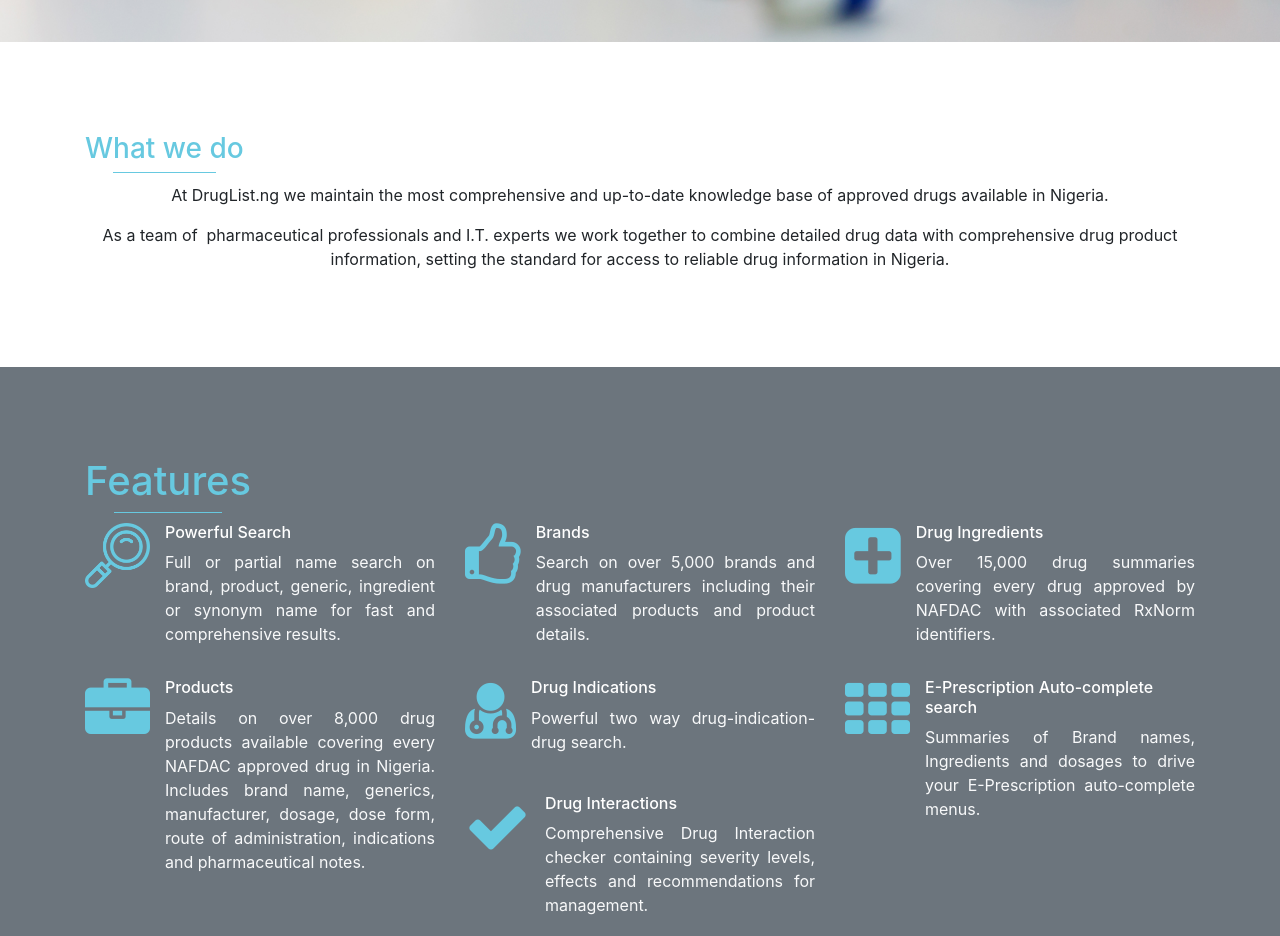
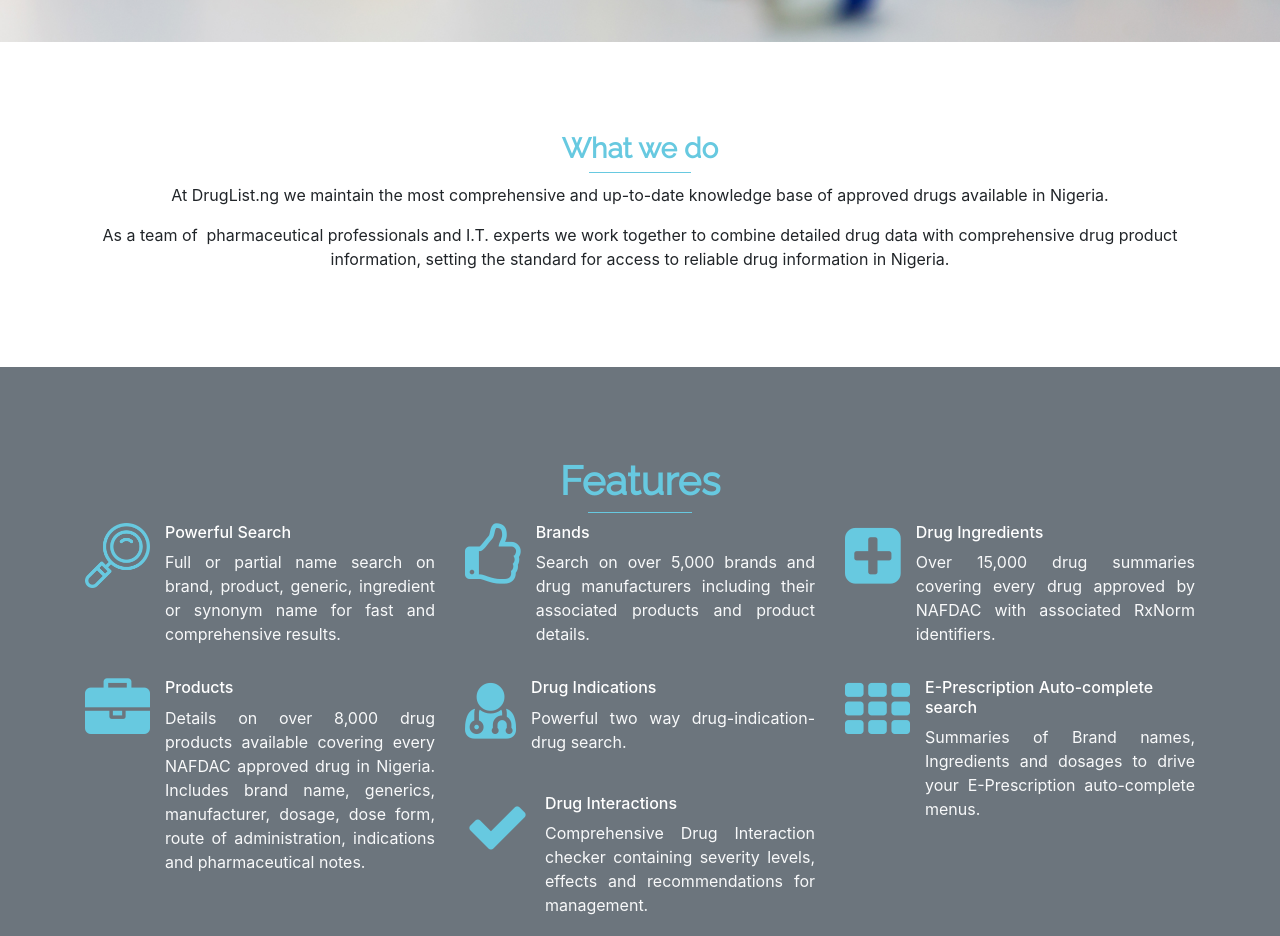
Before and after one commit to YoungMayor/druglist, a plain HTML site: page index.html in a window 1280 px wide. Shown: the part 583-1519 px from the top of the page. Drawn offline with nearby package versions, Linux system fonts and the light colour scheme.

Commit message:
Added Google's Raleway font to project

```diff
--- a/assets/css/styles.css
+++ b/assets/css/styles.css
@@ -1,12 +1,9 @@
 .blue-header {
-  color: rgb(103, 201, 224);
-  /*font-family: montserrat;*/
-}
-
-.blue-header {
-  color: rgb(103, 201, 224);
+  color: #67c9e0;
   display: inline-block;
   margin: 10px auto;
+  font-weight: bold;
+  font-family: Raleway;
 }
 
 .blue-header:after {
--- a/index.html
+++ b/index.html
@@ -7,8 +7,16 @@
             content="width=device-width, initial-scale=1.0, shrink-to-fit=no"
         />
         <title>DrugList Design</title>
+
+        <link rel="preconnect" href="https://fonts.gstatic.com" />
+        <link
+            href="https://fonts.googleapis.com/css2?family=Raleway"
+            rel="stylesheet"
+        />
+
         <link rel="stylesheet" href="assets/bootstrap/css/bootstrap.min.css" />
         <link rel="stylesheet" href="assets/fonts/font-awesome.min.css" />
+
         <link rel="stylesheet" href="assets/css/features.css" />
         <link rel="stylesheet" href="assets/css/footer.css" />
         <link
@@ -212,7 +220,10 @@
                 id="whatwedo"
             >
                 <div class="container">
-                    <h3 class="text-center blue-header">What we do</h3>
+                    <div class="text-center">
+                        <h3 class="blue-header">What we do</h3>
+                    </div>
+
                     <p class="text-center">
                         At DrugList.ng we maintain the most comprehensive and
                         up-to-date knowledge base of approved drugs available in
@@ -234,7 +245,10 @@
                 id="features"
             >
                 <div class="container">
-                    <h1 class="text-center blue-header">Features</h1>
+                    <div class="text-center">
+                        <h1 class="blue-header">Features</h1>
+                    </div>
+
                     <div class="row mb-3">
                         <div class="col-12 col-md-4 feature-column">
                             <div class="row no-gutters flex-nowrap">
```
